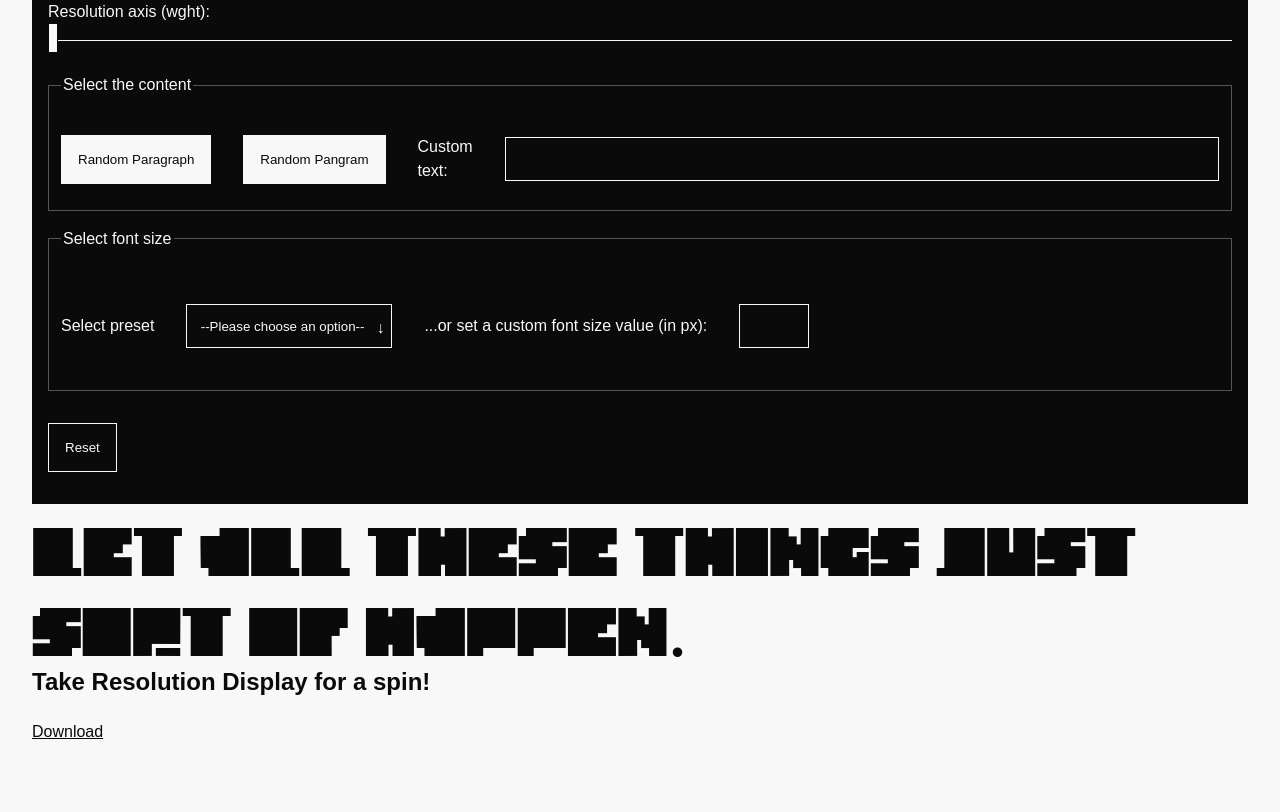
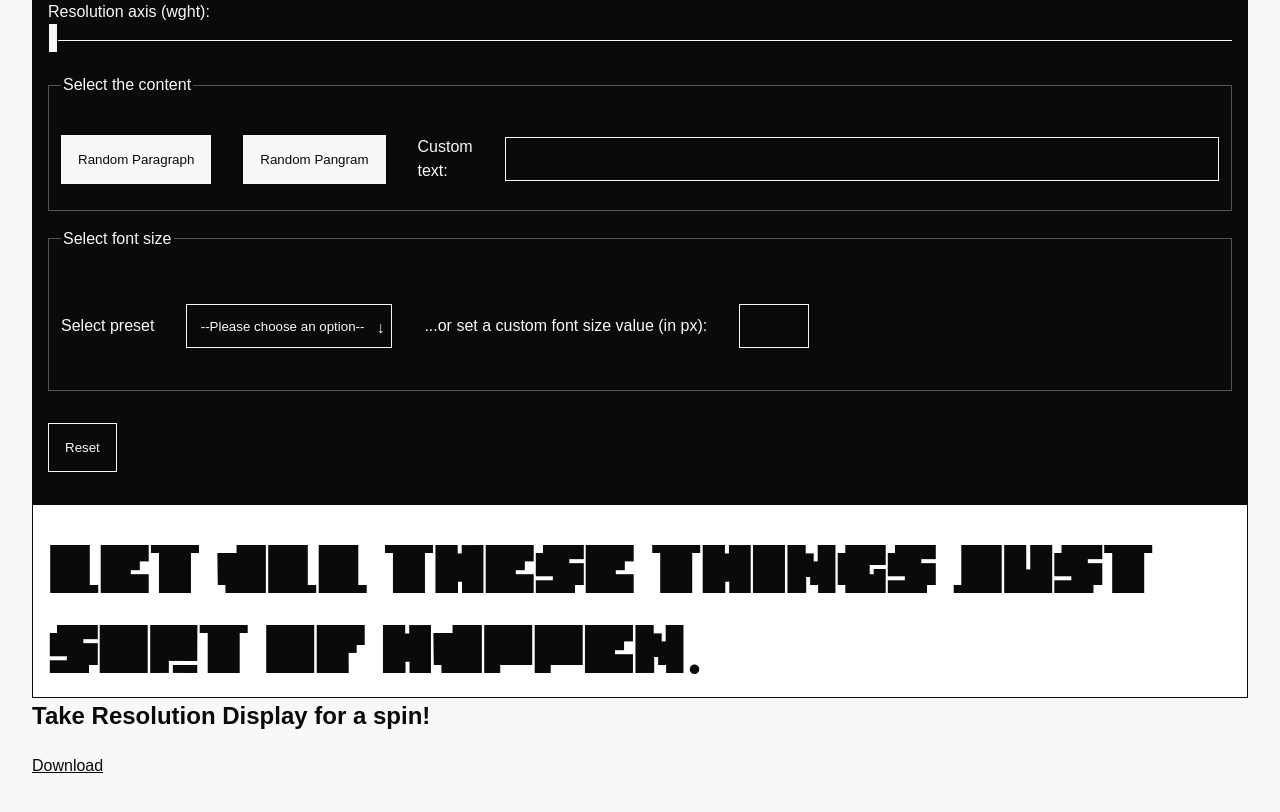
Before and after one commit to k00lthing/master-project-website, a website built with Vite: page resolution/index.html in a window 1280 px wide. Shown: the part 1138-1950 px from the top of the page. Built offline with nearby package versions, Linux system fonts and the light colour scheme; files whose address does not match are found by name; a web font is replaced by a local one.

Commit message:
Add plain white BG to result box and some border

```diff
--- a/style.scss
+++ b/style.scss
@@ -179,3 +179,9 @@ main {
         color: variables.$contrast-gray;
     }
 }
+
+.demo-result.resolution {
+    background: white;
+    padding: 1rem;
+    border: 1px solid variables.$off-black;
+}
```
